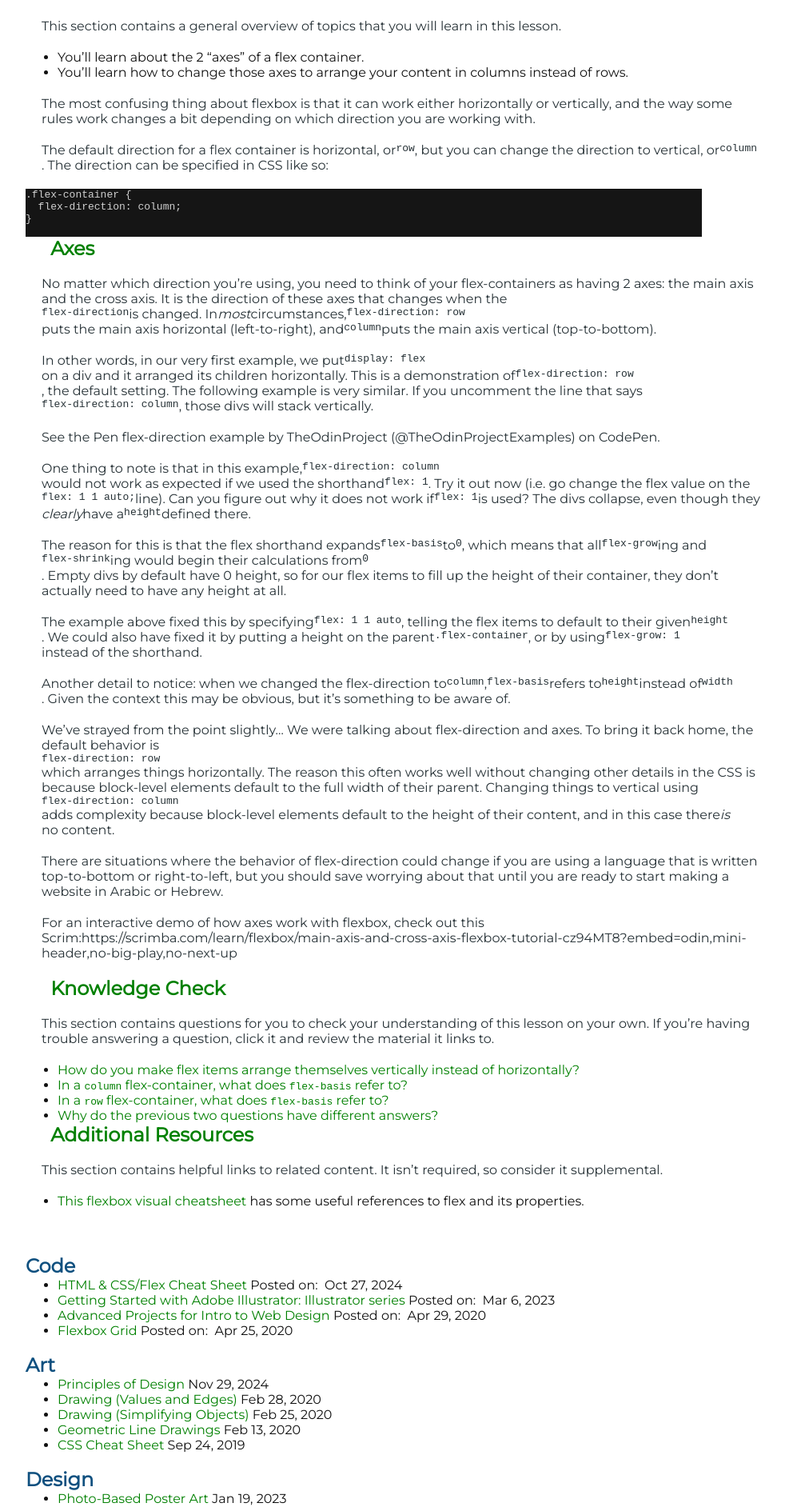
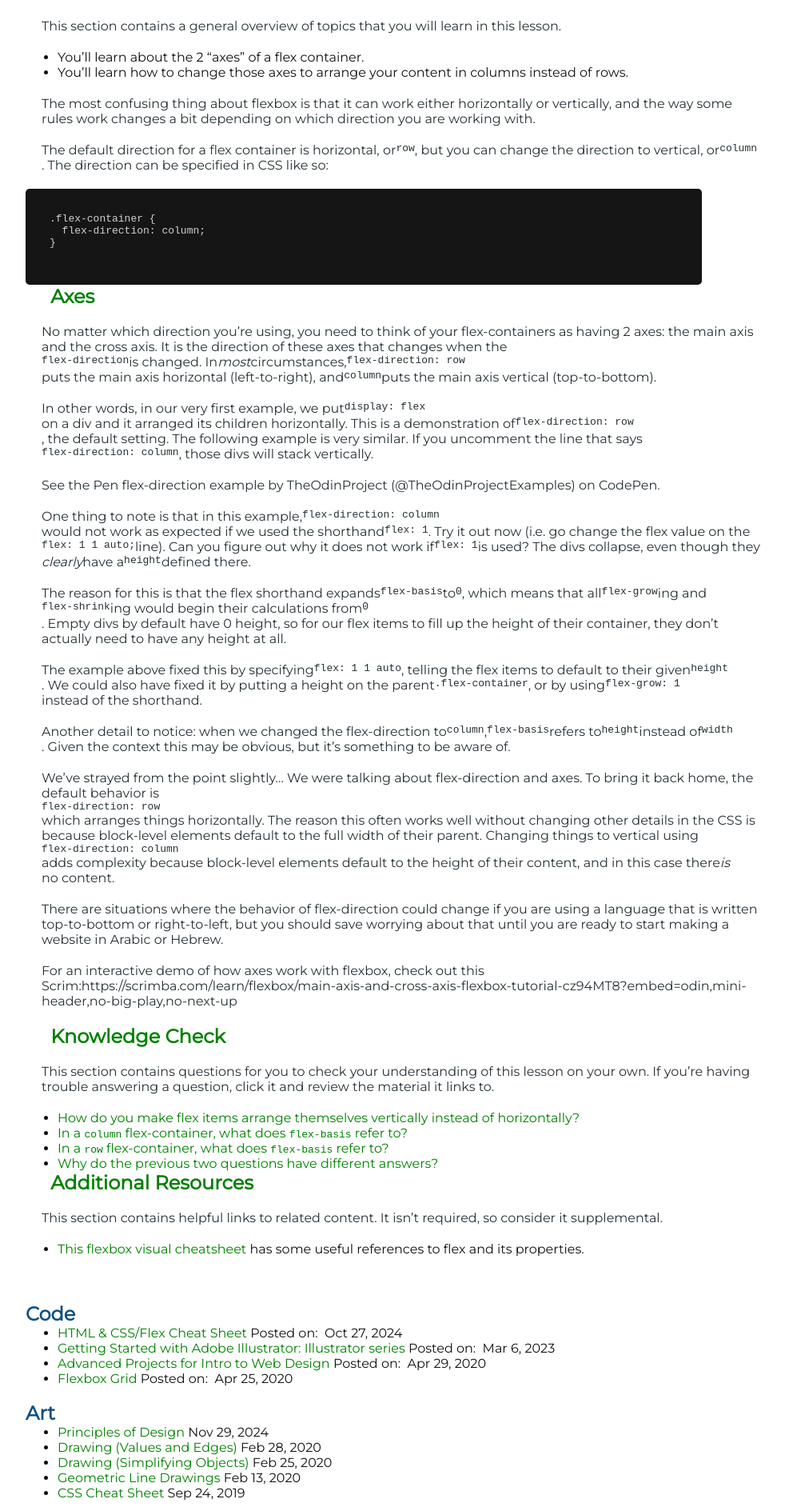
Before and after one commit to ndangelo/madtinker-12-6-24, a Jekyll site: the page built from _posts/2023-01-09-flexbox-axes.md, in a window 1280 px wide. Shown: the part 555-2439 px from the top of the page at 80% size, without its empty margins (138-1120 px from the left). Built offline with Jekyll 4.4.1, drawn with Linux system fonts in a browser that asks for light colours; nearby versions of some CDN libraries.

Commit message:
rqwerqwe

```diff
--- a/css/primary.css
+++ b/css/primary.css
@@ -260,7 +260,7 @@
 .postnavigation {
 
   width: 100%;
-   border: solid 2px lightblue;
+   border-top: solid 2px #111111;
    min-width: 350;
    padding: 15px;
 }
@@ -396,19 +396,24 @@
 
   width: 90%;
   min-width: 300px;
+  max-width: 850px;
   margin-right: 5px;
+  padding: 15px;
+  border-radius: 5px;
 }
 
 
 
 @media screen and (max-width: 700px) {
+
+
   .container {
     display: flex;
     justify-content: space-between;
     flex-wrap: wrap;
     flex-direction: column;
     flex-grow: 1;
-
+    border-top: solid 2px #111111;
    width: 360px;
     padding: 10 px;
 
@@ -492,7 +497,7 @@
     flex-direction: column;
     flex-grow: 1;
     width: 360px;
-
+border-top: solid 2px #111111;
     padding: 15px;
     margin: auto;
 
@@ -582,6 +587,7 @@
   /*overflow-wrap: break-word;*/
   min-width: 360px;
   padding: 5px;
+  word-wrap:break-word;
 
 }
 
@@ -589,3 +595,33 @@
 
 
 }
+
+
+@media screen and (max-width: 400px) {
+
+.wrapper {
+  width: 380px;
+
+  margin: 0 auto;
+  /*display: flex;
+
+
+  flex-flow: column wrap;
+  border: solid 2px lightblue;*/
+  padding: 10px;
+   height: auto;
+ overflow: auto;
+ word-wrap:break-word;
+
+}
+
+img {
+  width: 100%;
+  margin: 0 auto;
+  max-width: 350px;
+  min-width: 250px;
+
+}
+
+
+}
```
